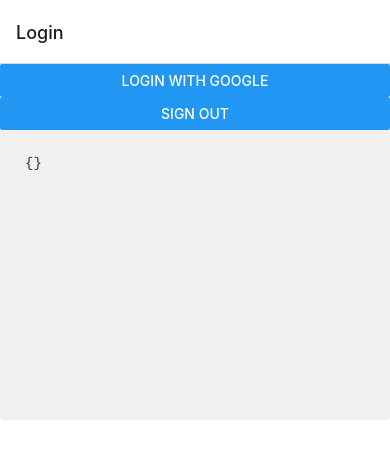
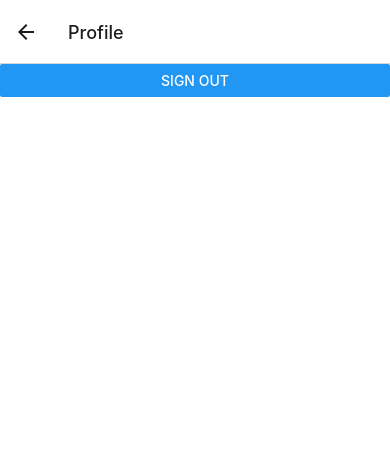
Before and after one commit to ArshanKhanifar/arshan_rn_template, a React Native app: screen /Profile in a window 390 px wide. Shown: the top 458 px of the page. Built offline with nearby package versions, Linux system fonts and the light colour scheme; what @react-native-google-signin/google-signin would draw is missing.

Commit message:
basic authentication with proper states and everything

```diff
--- a/App.tsx
+++ b/App.tsx
@@ -2,22 +2,31 @@
 import {NavigationContainer} from '@react-navigation/native';
 import {createNativeStackNavigator} from '@react-navigation/native-stack';
 import LoginScreen from './pages/LoginScreen';
+import {AuthProvider} from './hooks/auth';
+import ProfileScreen from './pages/ProfileScreen';
 
 const Stack = createNativeStackNavigator();
 
 const App = () => {
   return (
     <NavigationContainer>
+      <AuthProvider>
         <Stack.Navigator>
           {/*
           getExampleScreens(Stack)
            */}
           <Stack.Screen
-          name={'LoginScreen'}
+            name="Login"
             component={LoginScreen}
             options={{title: 'Login'}}
           />
+          <Stack.Screen
+            name="Profile"
+            component={ProfileScreen}
+            options={{title: 'Profile'}}
+          />
         </Stack.Navigator>
+      </AuthProvider>
     </NavigationContainer>
   );
 };
--- /dev/null
+++ b/assets.d.ts
@@ -0,0 +1,4 @@
+declare module '*.png' {
+  const value: any;
+  export default value;
+}
--- a/components/GoogleProfile.tsx
+++ b/components/GoogleProfile.tsx
@@ -1,17 +1,23 @@
 import React from 'react';
-import {View, Image, Text} from 'react-native';
+import {View, Image, Text, StyleSheet} from 'react-native';
+import {User} from '@react-native-google-signin/google-signin';
+import userFallback from '../assets/user-fallback-icon.png';
 
-const GoogleProfile = ({user}) => {
+const GoogleProfile = ({user}: {user: User['user']}) => {
   return (
     <View style={styles.container}>
-      <Image source={{uri: user.photo}} style={styles.photo} />
+      {user.photo ? (
+        <Image source={{uri: user.photo}} style={styles.photo} />
+      ) : (
+        <Image source={userFallback} style={styles.photo} />
+      )}
       <Text style={styles.name}>{user.name}</Text>
       <Text style={styles.email}>{user.email}</Text>
     </View>
   );
 };
 
-const styles = {
+const styles = StyleSheet.create({
   container: {
     alignItems: 'center',
     justifyContent: 'center',
@@ -31,6 +37,6 @@
   email: {
     fontSize: 16,
   },
-};
+});
 
 export default GoogleProfile;
--- /dev/null
+++ b/hooks/auth.tsx
@@ -0,0 +1,72 @@
+import React, {createContext, PropsWithChildren, useState} from 'react';
+import {
+  User,
+  GoogleSignin,
+  statusCodes,
+} from '@react-native-google-signin/google-signin';
+import Config from 'react-native-config';
+
+GoogleSignin.configure({
+  iosClientId: Config.IOS_CLIENT_ID,
+  openIdRealm: '',
+  // [iOS] The OpenID2 realm of the home web server. This allows Google to include the user's OpenID Identifier in the OpenID Connect ID token.
+  profileImageSize: 120, // [iOS] The desired height (and width) of the profile image. Defaults to 120px
+});
+
+interface AuthContextType {
+  isSignedIn: boolean;
+  userInfo: User | null;
+  signIn: () => Promise<void>;
+  signOut: () => Promise<void>;
+}
+
+export const AuthContext = createContext<AuthContextType>({
+  isSignedIn: false,
+  userInfo: null,
+  signIn: async () => {},
+  signOut: async () => {},
+});
+
+export const AuthProvider = ({children}: PropsWithChildren) => {
+  const [isSignedIn, setIsSignedIn] = useState(false);
+  const [userInfo, setUserInfo] = useState<User | null>(null);
+
+  const signIn = async () => {
+    try {
+      await GoogleSignin.hasPlayServices();
+      const _userInfo = await GoogleSignin.signIn();
+      setIsSignedIn(true);
+      setUserInfo(_userInfo);
+    } catch (error: any) {
+      setIsSignedIn(false);
+      setUserInfo(null);
+      if (error.code === statusCodes.SIGN_IN_CANCELLED) {
+        // user cancelled the login flow
+      } else if (error.code === statusCodes.IN_PROGRESS) {
+        // operation (e.g. sign in) is in progress already
+      } else if (error.code === statusCodes.PLAY_SERVICES_NOT_AVAILABLE) {
+        // play services not available or outdated
+      } else {
+        // some other error happened
+      }
+    }
+  };
+
+  const signOut = async () => {
+    await GoogleSignin.signOut();
+    setIsSignedIn(false);
+    setUserInfo(null);
+  };
+
+  return (
+    <AuthContext.Provider
+      value={{
+        isSignedIn,
+        userInfo,
+        signIn,
+        signOut,
+      }}>
+      {children}
+    </AuthContext.Provider>
+  );
+};
--- a/pages/LoginScreen.tsx
+++ b/pages/LoginScreen.tsx
@@ -1,57 +1,26 @@
-import React, {useState} from 'react';
-import {Button, ScrollView, View} from 'react-native';
-import {
-  GoogleSignin,
-  statusCodes,
-} from '@react-native-google-signin/google-signin';
-import {CodeBlock} from '../components/CodeBlock';
-import GoogleProfile from '../components/GoogleProfile';
+import React, {useContext} from 'react';
+import {Button, ScrollView} from 'react-native';
+import {AuthContext} from '../hooks/auth';
+import {StackParamList} from './navtypes';
+import {NativeStackNavigationProp} from '@react-navigation/native-stack';
 
-GoogleSignin.configure({
-  iosClientId:
-    '466797358453-spav53h3199pqc7d6mcd405dvk6qi3tv.apps.googleusercontent.com',
-  openIdRealm: '',
-  // [iOS] The OpenID2 realm of the home web server. This allows Google to include the user's OpenID Identifier in the OpenID Connect ID token.
-  profileImageSize: 120, // [iOS] The desired height (and width) of the profile image. Defaults to 120px
-});
+type LoginScreenProps = {
+  navigation: NativeStackNavigationProp<StackParamList, 'Login'>;
+};
 
-const LoginScreen = () => {
-  const [authState, setAuthState] = useState<object>({});
-  const signIn = async () => {
-    try {
-      await GoogleSignin.hasPlayServices();
-      const userInfo = await GoogleSignin.signIn();
-      setAuthState({userInfo});
-    } catch (error: object) {
-      setAuthState({error});
-      if (error.code === statusCodes.SIGN_IN_CANCELLED) {
-        // user cancelled the login flow
-      } else if (error.code === statusCodes.IN_PROGRESS) {
-        // operation (e.g. sign in) is in progress already
-      } else if (error.code === statusCodes.PLAY_SERVICES_NOT_AVAILABLE) {
-        // play services not available or outdated
-      } else {
-        // some other error happened
-      }
-    }
-  };
+const LoginScreen: React.FC<LoginScreenProps> = ({navigation}) => {
+  const {isSignedIn, signIn} = useContext(AuthContext);
 
-  const signOut = async () => {
-    await GoogleSignin.signOut();
-    setAuthState({});
+  const handleLogin = async () => {
+    await signIn();
+    navigation.navigate('Profile');
   };
 
   return (
     <ScrollView style={{backgroundColor: '#fff', flex: 1}}>
-      <Button title="Login with Google" onPress={signIn} />
-      <Button title="Sign Out" onPress={signOut} />
-
-      {authState?.userInfo?.user && (
-        <GoogleProfile user={authState.userInfo.user} />
+      {!isSignedIn && (
+        <Button title="Login with Google" onPress={handleLogin} />
       )}
-      <View style={{height: 300, backgroundColor: '#fff'}}>
-        <CodeBlock>{JSON.stringify(authState, null, 2)}</CodeBlock>
-      </View>
     </ScrollView>
   );
 };
--- /dev/null
+++ b/pages/ProfileScreen.tsx
@@ -0,0 +1,27 @@
+import React, {useContext} from 'react';
+import {Button, ScrollView} from 'react-native';
+import {AuthContext} from '../hooks/auth';
+import GoogleProfile from '../components/GoogleProfile';
+import {StackParamList} from './navtypes';
+import {NativeStackNavigationProp} from '@react-navigation/native-stack';
+type ProfileScreenProps = {
+  navigation: NativeStackNavigationProp<StackParamList, 'Profile'>;
+};
+
+const ProfileScreen: React.FC<ProfileScreenProps> = ({navigation}) => {
+  const {userInfo, signOut} = useContext(AuthContext);
+
+  const handleSignOut = async () => {
+    await signOut();
+    navigation.navigate('Login');
+  };
+
+  return (
+    <ScrollView style={{backgroundColor: '#fff', flex: 1}}>
+      <Button title="Sign Out" onPress={handleSignOut} />
+      {userInfo && userInfo.user && <GoogleProfile user={userInfo.user} />}
+    </ScrollView>
+  );
+};
+
+export default ProfileScreen;
--- /dev/null
+++ b/pages/navtypes.ts
@@ -0,0 +1,4 @@
+export type StackParamList = {
+  Login: undefined;
+  Profile: undefined;
+};
--- /dev/null
+++ b/pages/react_navigation_examples/navdemotypes.ts
@@ -0,0 +1,6 @@
+export type NavDemoTypes = {
+  DetailsScreen: {itemId: number};
+  Profile: undefined;
+  HomeScreen: undefined;
+  HeaderModifiedScreen: undefined;
+};
```
Also changed, not shown: pages/react_navigation_examples/DetailsScreen.tsx (+10 -3 lines), pages/react_navigation_examples/HomeScreen.tsx (+12 -3 lines), types/Navigation.ts (deleted, +0 -19 lines), assets/user-fallback-icon.png (added). Lines whose indentation alone changed are shown as unchanged.
